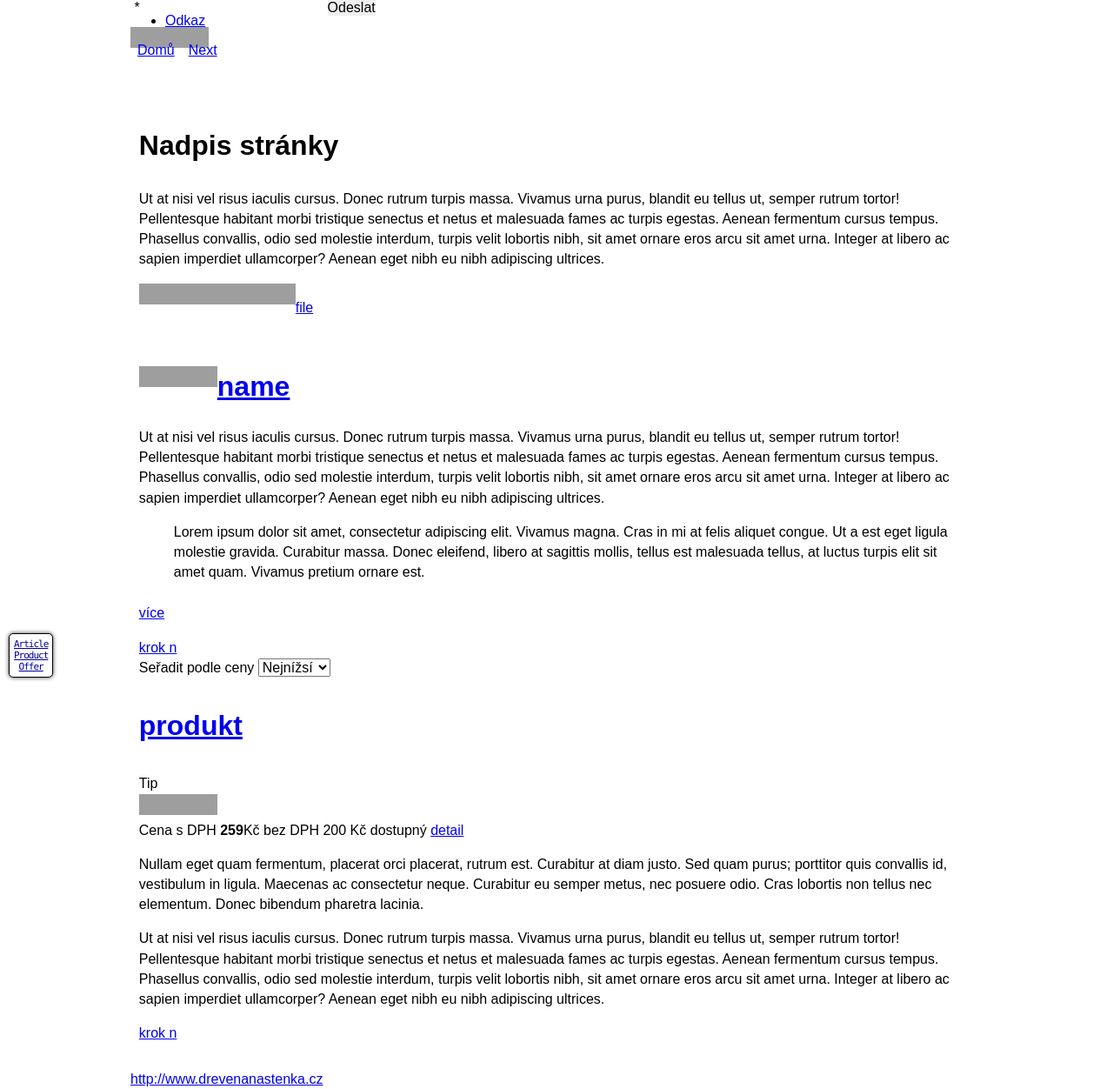
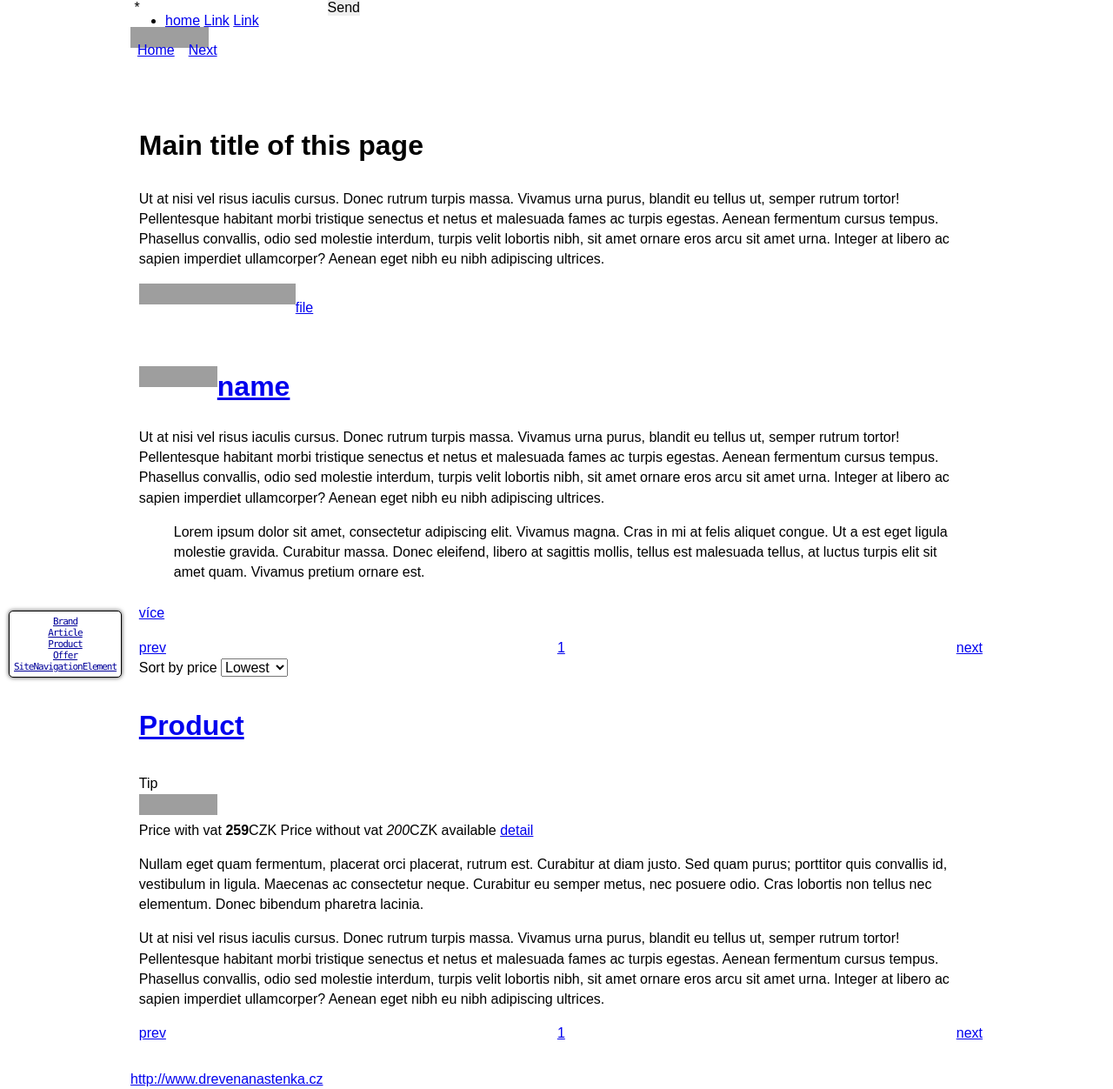
Before and after one commit to daddyy/htmlTemplate, a plain HTML site: page index.html in a window 1280 px wide. Shown: the whole page at 87% size. Drawn offline with nearby package versions, Linux system fonts and the light colour scheme; grey boxes are pictures that could not be loaded.

Commit message:
add scheme.prg

```diff
--- a/css/screen.css
+++ b/css/screen.css
@@ -34,6 +34,14 @@ table td {
 }
 .pull-none {
 	float:none !important;
+}
+.center {
+	display: inline-block;
+	margin: 0 auto;
+	text-align: center;
+}
+.center li {
+	display: inline;
 }
 /*msg*/
 p.msg {
@@ -225,7 +233,7 @@ HEADER
 	PAGINATOR
 */
 .paginator {
-
+	display: block;
 }
 /*
 	LISTING
--- a/index.html
+++ b/index.html
@@ -29,20 +29,20 @@ htmlTemplate - default template for everything :-)
 	<!-- if you use in your html templates canvas
 		<canvas id="canvas">Your browser does not support the &lt;canvas&gt; element!</canvas>
 	-->
-		<noscript><p class="msg msg-info">You must have JavaScript enabled to use this site.</p></noscript>
+		<noscript><p class="msg msg-info">You have to enable JavaScript when you want to use this site.</p></noscript>
 		<ul id="navSkiplink" class="hide">
 			<li>
-				<a href="#content" title="Skip to content">Přeskočit na obsah</a>
+				<a href="#content" title="Skip to content">Skip to content</a>
 			</li>
 			<li>
-				<a href="#navMain" title="Skip to navigation">Přeskočit na obsah</a>
+				<a href="#navMain" title="Skip to navigation">Skip to navigation</a>
 			</li>
 		</ul>
 		<div id="header">
 			<div class="container">
 				<header>
 					<hgroup>
-						<h1 id="logo"><a href="#" title=""><img src="http://placekitten.com/90/24" alt=""><span class="hide" itemprop="name">logo</span></a></h1>
+						<h1 id="logo" itemscope itemtype="http://schema.org/Brand"><a href="#" title=""><img src="http://placekitten.com/90/24" alt="logo" itemprop="logo"><span class="hide" itemprop="name">logo</span></a></h1>
 						<h2 id="slogan"></h2>
 					</hgroup>
 				</header>
@@ -55,14 +55,14 @@ htmlTemplate - default template for everything :-)
 					<ul id="breadcrumbs" class="nav no-edges no-style inline" itemprop="breadcrumb">
 					<!-- foreach aBreadcrumbs -->
 						<!-- if first -->
-						<li><a href="#" title="Domů">Domů</a></li>
+						<li><a href="#" title="Home">Home</a></li>
 						<!-- /if first -->
 						<li><a href="#" title="Next">Next</a></li>
 					<!-- /foreach -->
 					</ul>
 
 					<article>
-				    	<h1 class="title">Nadpis stránky</h1>
+				    	<h1 class="title">Main title of this page</h1>
 					    <p class="desc">Ut at nisi vel risus iaculis cursus. Donec rutrum turpis massa. Vivamus urna purus, blandit eu tellus ut, semper rutrum tortor! Pellentesque habitant morbi tristique senectus et netus et malesuada fames ac turpis egestas. Aenean fermentum cursus tempus. Phasellus convallis, odio sed molestie interdum, turpis velit lobortis nibh, sit amet ornare eros arcu sit amet urna. Integer at libero ac sapien imperdiet ullamcorper? Aenean eget nibh eu nibh adipiscing ultrices.</p>
 						<!-- if aImages -->
 						<div class="images">
@@ -105,9 +105,9 @@ htmlTemplate - default template for everything :-)
 						<!-- foreach aArticles -->
 							<div class="item" itemscope itemtype="http://schema.org/Article">
 								<article>
-									<a href="#" title="link name" class="pull-left">
+									<a href="#" title="link name" class="pull-left" itemprop="url">
 										<figure>
-											<img src="http://placekitten.com/90/24" alt="image name">
+											<img src="http://placekitten.com/90/24" alt="image name" itemprop="image">
 										</figure>
 									</a>
 									<h1 class="main" itemprop="name">
@@ -121,11 +121,11 @@ htmlTemplate - default template for everything :-)
 								</article>
 							</div>
 							<!-- /foreach -->
-							<ul class="paginator no-edges no-style">
+							<ul class="paginator no-edges no-style center">
+								<li class="pull-left"><a href="#" class="btn btn-small" title="prev">prev</a></li>
+								<li class="pull-right"><a href="#" class="btn btn-small" title="next">next</a></li>
 							<!-- foreach $aSteps -->
-								<li>
-									<a href="#" class="btn btn-small" title="krok n">krok n</a>
-								</li>
+								<li><a href="#" class="btn btn-small" title="step 1">1</a></li>
 							<!-- /foreach -->
 							</ul>
 						</section>
@@ -136,10 +136,10 @@ htmlTemplate - default template for everything :-)
 							<div id="sorter">
 								<form id="sort-price">
 		      						<fieldset class="no-style no-edges">
-			        					<label for="products-by-price">Seřadit podle ceny</label>
+			        					<label for="products-by-price">Sort by price</label>
 			        					<select name="products-by-price" id="products-by-price">
-			        						<option value="lowestPrice">Nejnížsí</option>
-			        						<option value="highestPrice">Nejvyšší</option>
+			        						<option value="lowestPrice">Lowest</option>
+			        						<option value="highestPrice">Highest</option>
 			        					</select>
 		      						</fieldset>
 								</form>
@@ -148,7 +148,7 @@ htmlTemplate - default template for everything :-)
 							<div class="item">
 								<article>
 									<div class="inner" itemscope itemtype="http://schema.org/Product">
-										<h1 class="main" itemprop="name"><a href="#" title="produkt">produkt</a></h1>
+										<h1 class="main" itemprop="name"><a href="#" title="Product" itemprop="url">Product</a></h1>
 						        		<div class="states">
 						        	<!-- foreach $aStates -->
 							        		<span class="state">Tip</span>
@@ -161,13 +161,13 @@ htmlTemplate - default template for everything :-)
 										</a>
 										<div class="cart" itemprop="offers" itemscope itemtype="http://schema.org/Offer">
 											<span class="prices">
-												<span class="price price-final">Cena s DPH&nbsp;<strong itemprop="price">259</strong><span class="currency">Kč</span></span>
+												<span class="price price-final">Price with vat&nbsp;<strong itemprop="price">259</strong><span class="currency">CZK</span></span>
 												<span class="price price-taxless">
-													bez DPH 200 Kč
+													Price without vat <em>200</em><span class="currency">CZK</span>
 												</span>
-												<span class="store-count" itemprop="availability">dostupný</span>
+												<span class="store-count" itemprop="availability">available</span>
 											</span>
-											<a href="#" class="btn" title="produkt">detail</a>
+											<a href="#" class="btn" title="Product detail">detail</a>
 										</div>
 										<div class="desc" itemprop="description">
 											<p>Nullam eget quam fermentum, placerat orci placerat, rutrum est. Curabitur at diam justo. Sed quam purus; porttitor quis convallis id, vestibulum in ligula. Maecenas ac consectetur neque. Curabitur eu semper metus, nec posuere odio. Cras lobortis non tellus nec elementum. Donec bibendum pharetra lacinia.</p>
@@ -177,11 +177,11 @@ htmlTemplate - default template for everything :-)
 								</article>
 							</div>
 						<!-- /foreach -->
-							<ul class="paginator no-edges no-style">
+							<ul class="paginator no-edges no-style center">
+								<li class="pull-left"><a href="#" class="btn btn-small" title="prev">prev</a></li>
+								<li class="pull-right"><a href="#" class="btn btn-small" title="next">next</a></li>
 							<!-- foreach $aSteps -->
-								<li>
-									<a href="#" class="btn btn-small" title="krok n">krok n</a>
-								</li>
+								<li><a href="#" class="btn btn-small" title="step 1">1</a></li>
 							<!-- /foreach -->
 							</ul>
 						</section>
@@ -193,10 +193,12 @@ htmlTemplate - default template for everything :-)
 		<div id="absolute">
 			<div class="container">
 				<nav>
-					<ul id="nav-main">
+					<ul id="nav-main" itemscope="itemscope" itemtype="http://schema.org/SiteNavigationElement">
 						<!-- foreach aMenu -->
 						<li>
-							<a href="#" title="Odkaz">Odkaz</a>
+							<a href="#" title="home" itemprop="url"><span itemprop="name">home</span></a>
+							<a href="#" title="link" itemprop="url"><span itemprop="name">Link</span></a>
+							<a href="#" title="link" itemprop="url"><span itemprop="name">Link</span></a>
 						</li>
 						<!-- /foreachh -->
 					</ul>
@@ -204,12 +206,12 @@ htmlTemplate - default template for everything :-)
 				<form id="formn-search">
 					<label for="input-search"></label>
 					<input id="input-search" type="search" required="required">
-					<button class="btn">Odeslat</button>
+					<button class="btn">Send</button>
 				</form>
 				<div id="quick-info" data-toggle="toggle-hover">
 					<!-- foreach aInfo -->
 					<div class="item">
-						<span class="icon icon-img" style="background:url()"></span>
+						<span class="icon icon-img" style="background:url(http://placekitten.com/24/24)"></span>
 						<div class="hide">
 							<!-- formatable text -->
 						</div>
```
